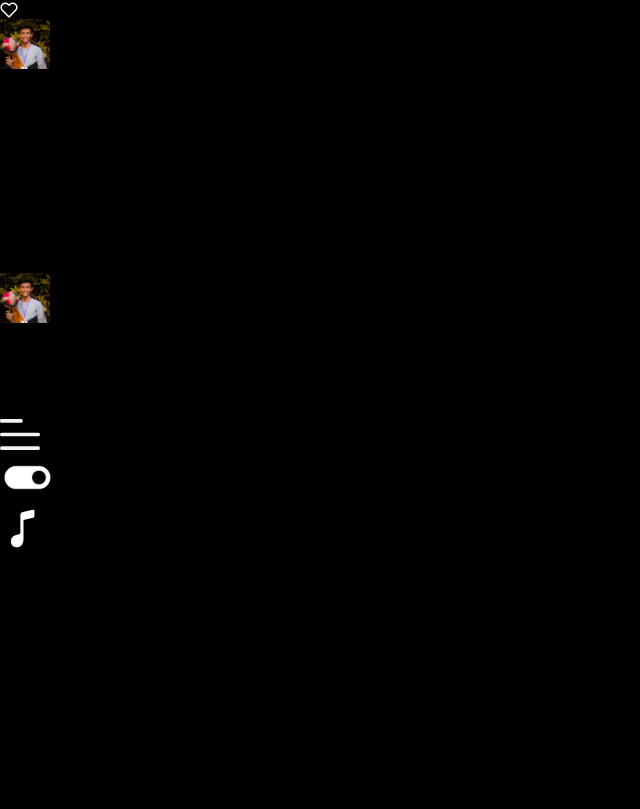
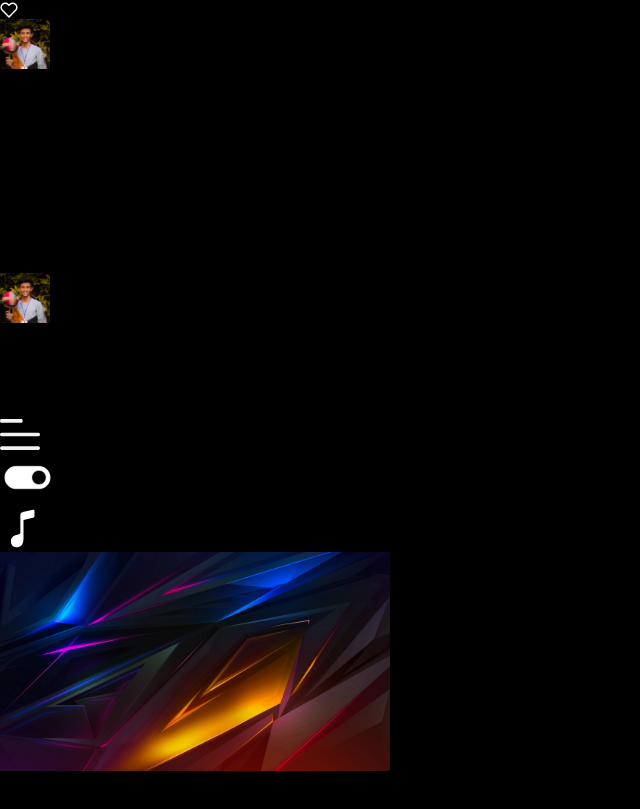
Before and after one commit to z3t444/Profile-grid-card, a React (Vite) app: page / in a window 1280 px wide. Shown: the part 607-1416 px from the top of the page, without its empty margins (0-640 px from the left). Before the commit the page ends 1159 px from the top, so only its background shows below. Built offline with nearby package versions, Linux system fonts and the light colour scheme.

Commit message:
Update Community Section Content @z3t444

```diff
--- /dev/null
+++ b/src/content/section/CommunityCard.jsx
@@ -0,0 +1,23 @@
+import ColorFull from "../../content/components/Community/asset/colorfull.jpg";
+
+function CommunityCard() {
+  return (
+    <>
+      <div className="max-w-sm bg-[#171717] mt-5 overflow-hidden rounded-2xl">
+        <div>
+          <img src={ColorFull} alt=".." width={390} />
+          <div className="for-desk px-5 py-4">
+            <p className="uppercase text-[11px] text-yellow-400 opacity-80 mt-3">Community</p>
+            <h3 className="text-2xl text-gray-300 mt-1">
+              On Building a global <br />
+              mindset
+            </h3>
+            <p className="text-gray-600 text-[13px] max-w-[300px] mt-2 leading-6">Lorem ipsum dolor sit amet consectetur adipisicing elit. Quod eius molestiae laudantium labore atque praesentium sunt, nobis deserunt a ipsam dicta illo error unde illum natus quam. Officiis, fuga deserunt.</p>
+          </div>
+        </div>
+      </div>
+    </>
+  );
+}
+
+export default CommunityCard;
--- a/src/content/section/Header.jsx
+++ b/src/content/section/Header.jsx
@@ -1,7 +1,7 @@
 function Header() {
   return (
     <>
-      <div className="text-base font-normal text-gray-400">Social Profile</div>
+      <div className="text-2xl font-normal text-gray-400">Social Profile</div>
     </>
   );
 }
--- a/src/layout/LayoutContent.jsx
+++ b/src/layout/LayoutContent.jsx
@@ -3,6 +3,7 @@ import HeaderSection from "../content/section/Header";
 import ProfileCard from "../content/section/Profile";
 import Calendars from "../content/section/Calendars";
 import SocialStatic from "../content/section/SocialCard";
+import CommunityCard from "../content/section/CommunityCard";
 
 // center
 
@@ -22,6 +23,7 @@ function LayoutContent() {
           <ProfileCard />
           <Calendars />
           <SocialStatic />
+          <CommunityCard />
         </div>
         <div>{/* center */}</div>
         <div>{/* right */}</div>
```
Also changed, not shown: src/content/components/Community/asset/colorfull.jpg (added).
